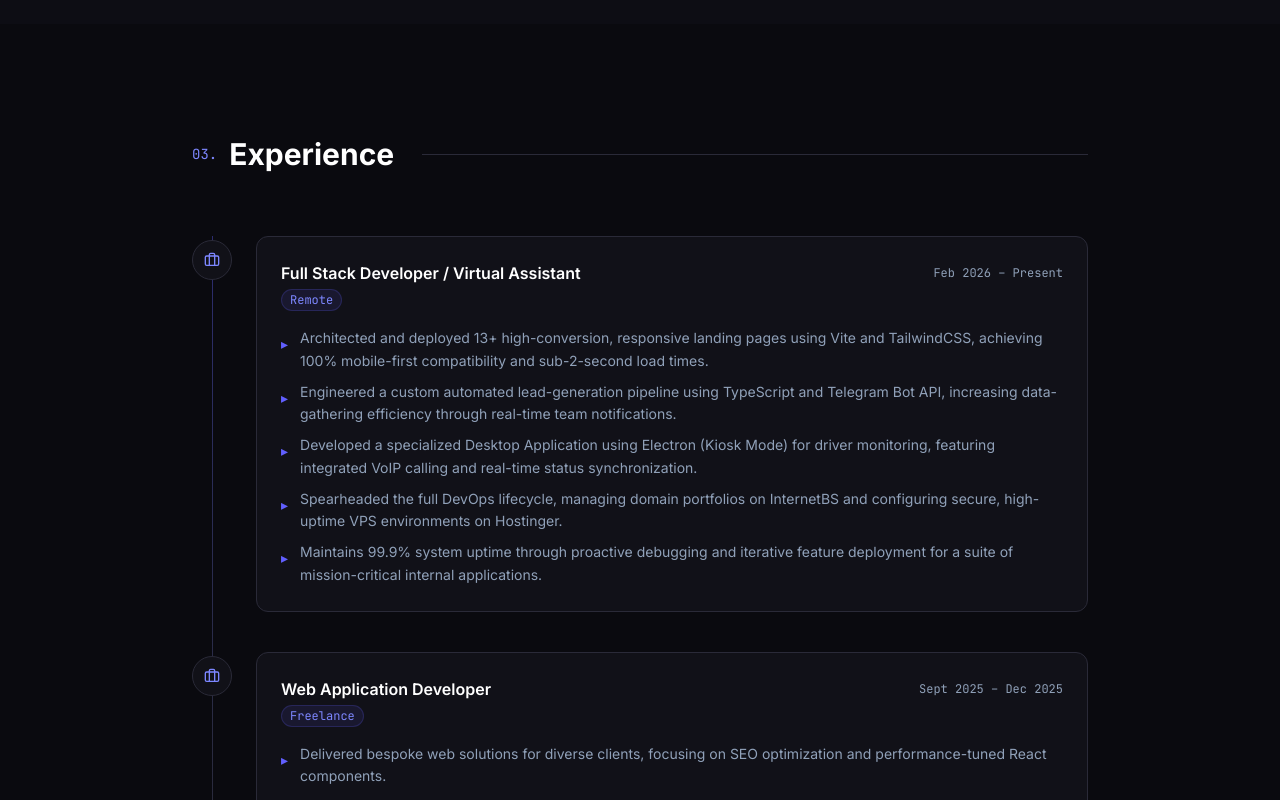
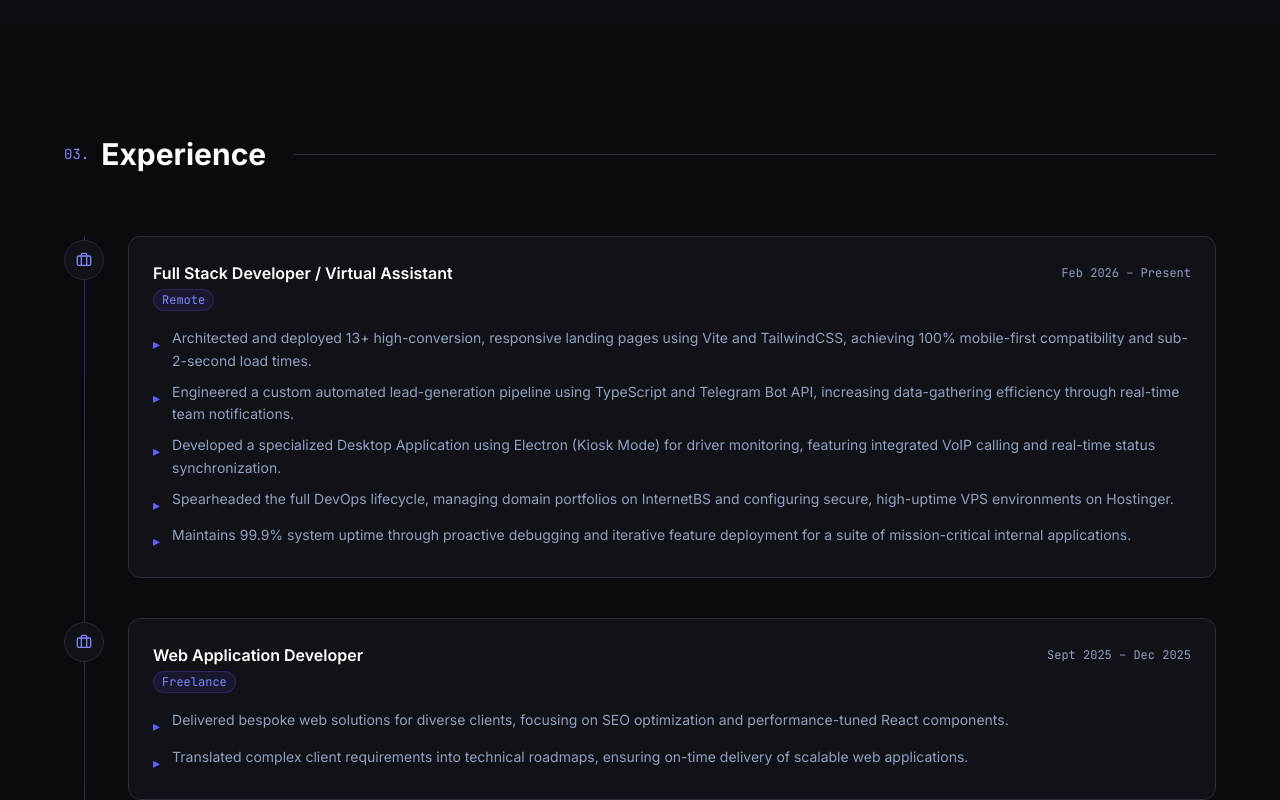
Before and after one commit to codingbrain01/codingbrain, a React (Vite) app: page / in a window 1280 px wide. Shown: the part 2280-3080 px from the top of the page. Built offline with nearby package versions, Linux system fonts and the light colour scheme.

Commit message:
fix: align Experience and Contact section headers with the rest

```diff
--- a/src/components/Contact.tsx
+++ b/src/components/Contact.tsx
@@ -177,10 +177,11 @@ export default function Contact() {
           initial={{ opacity: 0, y: 20 }}
           animate={inView ? { opacity: 1, y: 0 } : {}}
           transition={{ duration: 0.6 }}
-          className="flex items-center justify-center gap-3 mb-12"
+          className="flex items-center gap-3 mb-12 text-left"
         >
           <span className="font-mono text-indigo-500 dark:text-indigo-400 text-sm">06.</span>
           <h2 className="text-3xl font-bold text-slate-900 dark:text-white">Get In Touch</h2>
+          <div className="flex-1 h-px bg-(--border) ml-4" />
         </motion.div>
 
         <motion.p
--- a/src/components/Experience.tsx
+++ b/src/components/Experience.tsx
@@ -9,7 +9,7 @@ export default function Experience() {
 
   return (
     <section id="experience" className="py-28 px-6" ref={ref}>
-      <div className="max-w-4xl mx-auto">
+      <div className="max-w-6xl mx-auto">
         <motion.div
           initial={{ opacity: 0, y: 20 }}
           animate={inView ? { opacity: 1, y: 0 } : {}}
```
